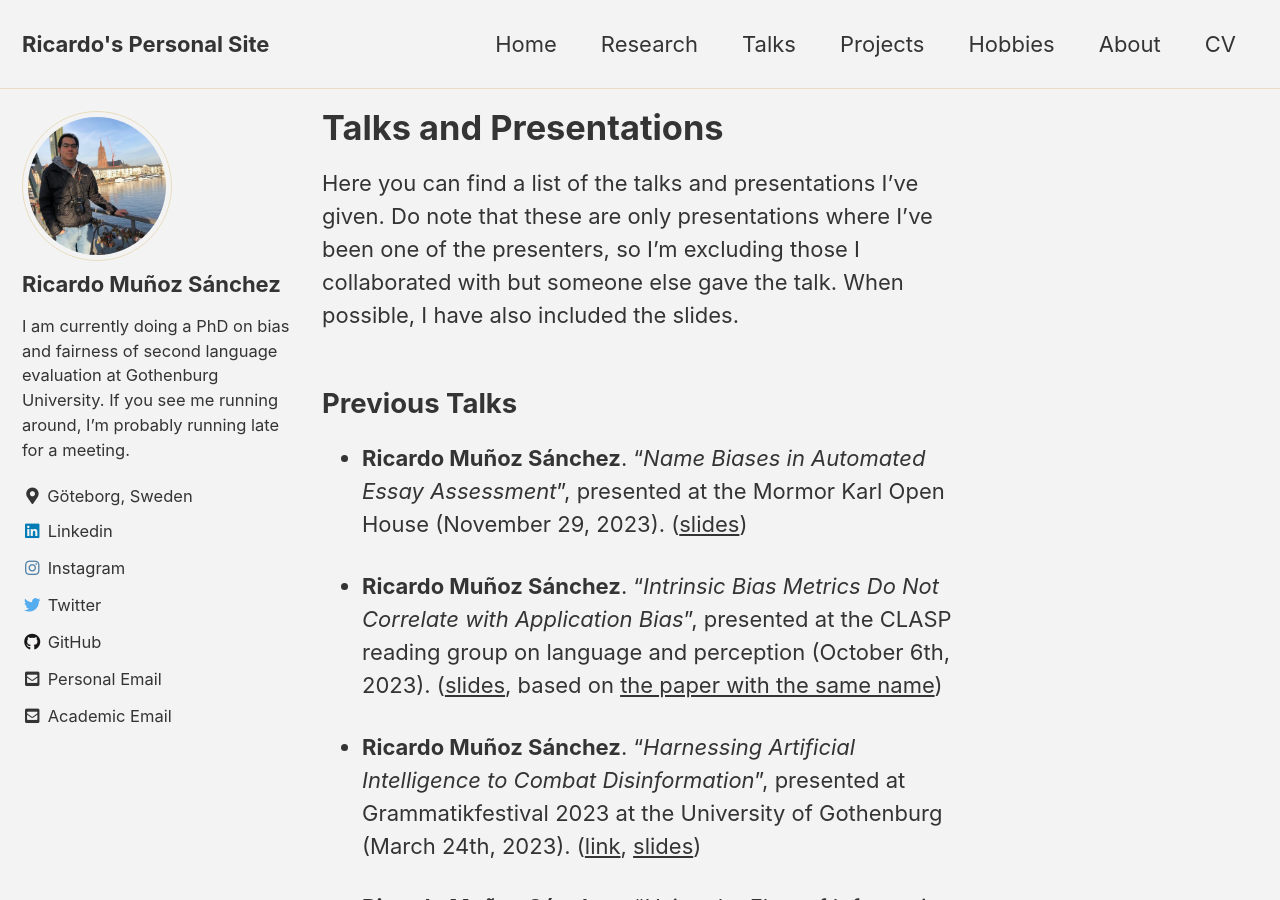
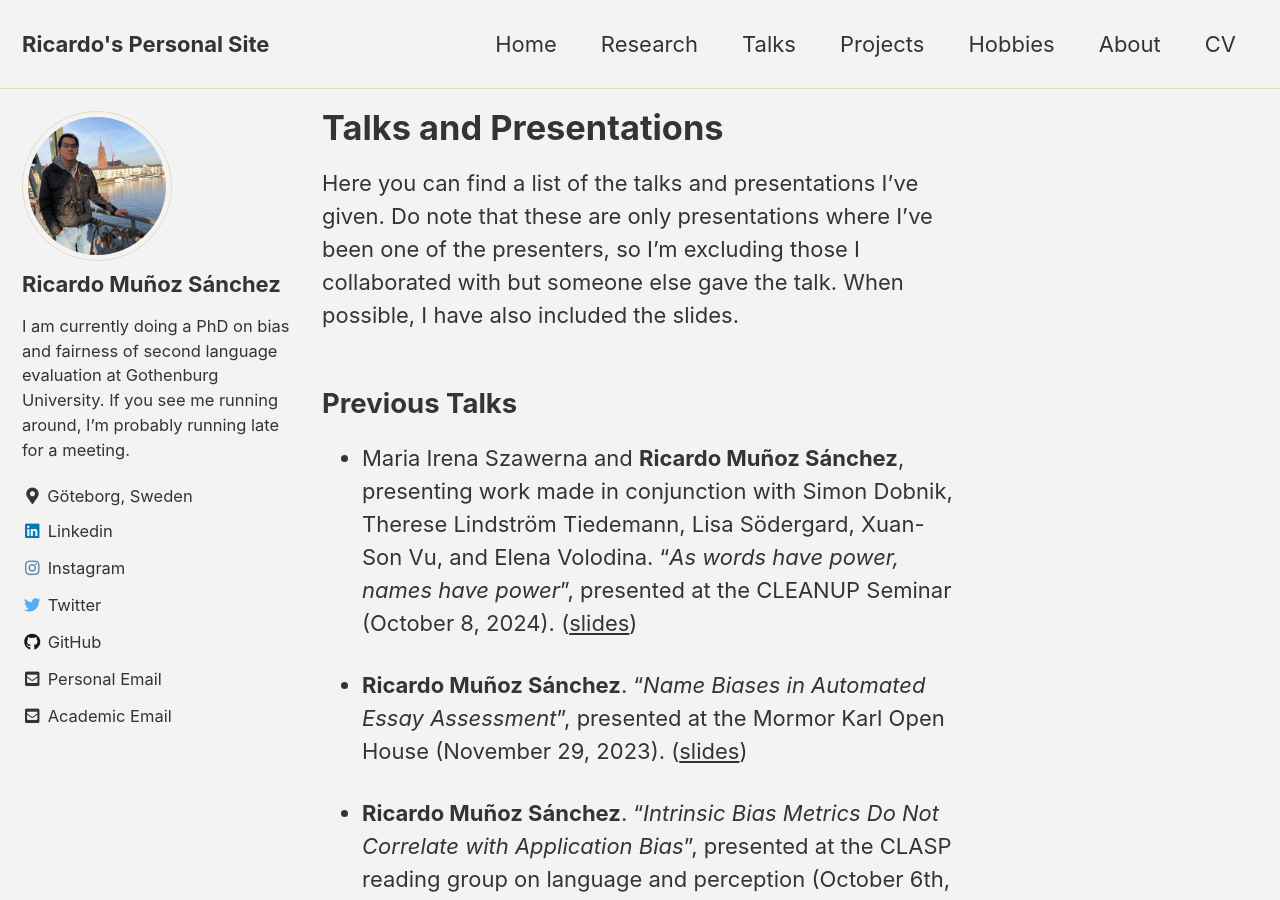
Before and after one commit to rimusa/rimusa.github.io, a Jekyll site: the page built from docs/_pages/talks.md, in a window 1280 px wide and 900 px high. Built offline with Jekyll 4.4.1, drawn with Linux system fonts in a browser that asks for light colours; cached includes are drawn as plain includes.

Commit message:
Added the presentation for the CLEANUP seminar

```diff
--- a/docs/_pages/talks.md
+++ b/docs/_pages/talks.md
@@ -16,6 +16,8 @@ When possible, I have also included the slides.
 
 ## Previous Talks
 
+- Maria Irena Szawerna and **Ricardo Muñoz Sánchez**, presenting work made in conjunction with Simon Dobnik, Therese Lindström Tiedemann, Lisa Södergard, Xuan-Son Vu, and Elena Volodina. "_As words have power, names have power_", presented at the CLEANUP Seminar (October 8, 2024). ([slides](../documents/presentations/2024_cleanup_seminar.pdf))
+
 - **Ricardo Muñoz Sánchez**. "_Name Biases in Automated Essay Assessment_", presented at the Mormor Karl Open House (November 29, 2023). ([slides](../documents/presentations/2023_mormorkarl.pdf))
 
 - **Ricardo Muñoz Sánchez**. "_Intrinsic Bias Metrics Do Not Correlate with Application Bias_", presented at the CLASP reading group on language and perception (October 6th, 2023). ([slides](../documents/presentations/2023_10_laprom_reading_group.pdf), based on [the paper with the same name](https://aclanthology.org/2021.acl-long.150/))
```
Also changed, not shown: 1 other file.
